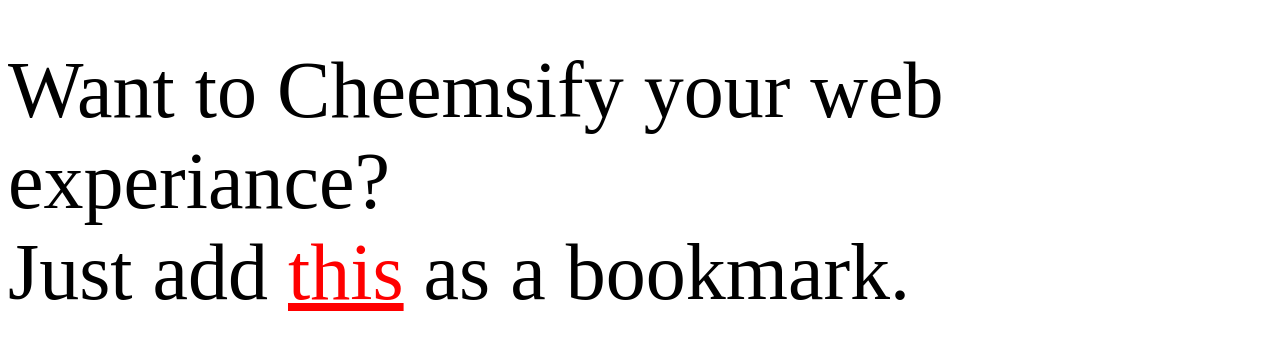
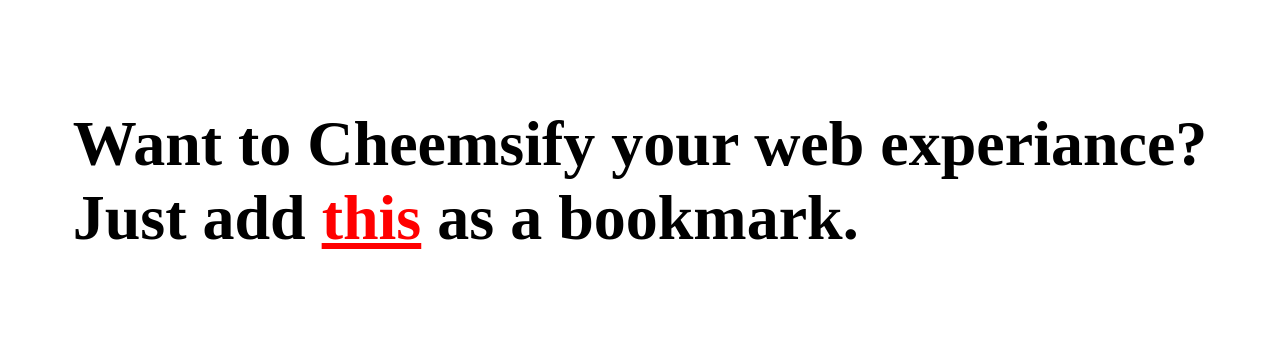
Before and after one commit to Pear-fect/Cheemsify, a plain HTML site: page index.html in a window 1280 px wide. Shown: the part 219-568 px from the top of the page. Drawn offline with Linux system fonts and the light colour scheme.

Commit message:
updated cheems

```diff
--- a/index.html
+++ b/index.html
@@ -4,10 +4,12 @@
     <meta charset="UTF-8">
     <meta name="viewport" content="width=device-width, initial-scale=1.0">
     <link rel="stylesheet" href="style.css">
-
     <title>Cheemsify</title>
 </head>
 <body>
-    <div>Want to Cheemsify your web experiance? <br> Just add <a href="(function(){var script=document.createElement('script');script.src='https://pear-fect.github.io/Cheemsify/Cheemsify.js';document.body.appendChild(script);})();">this</a> as a bookmark.</div>
+    <h1>
+        Want to Cheemsify your web experiance? <br>
+        Just add <a href="javascript:(function(){var script=document.createElement('script');script.src='https://pear-fect.github.io/Cheemsify/cheemsify.js';document.body.appendChild(script);})();">this</a> as a bookmark.
+    </h1>
 </body>
 </html>
--- a/style.css
+++ b/style.css
@@ -3,10 +3,7 @@ body{
     display: flex;
     justify-content: center;
     align-items: center;
-}
-
-div{
-    font-size: 10vh;
+    font-size: xx-large;
 }
 
 a{
```
Also changed, not shown: cheemsify.js (+1 -6 lines).
